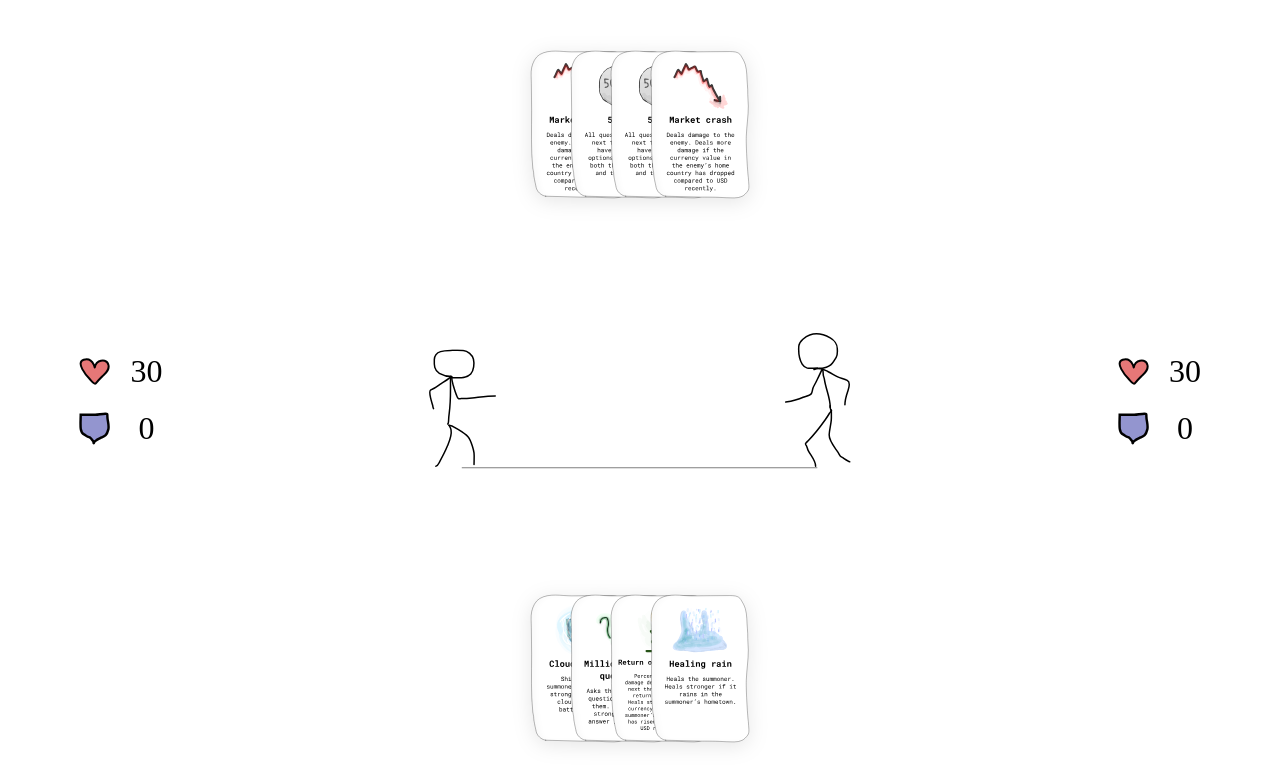
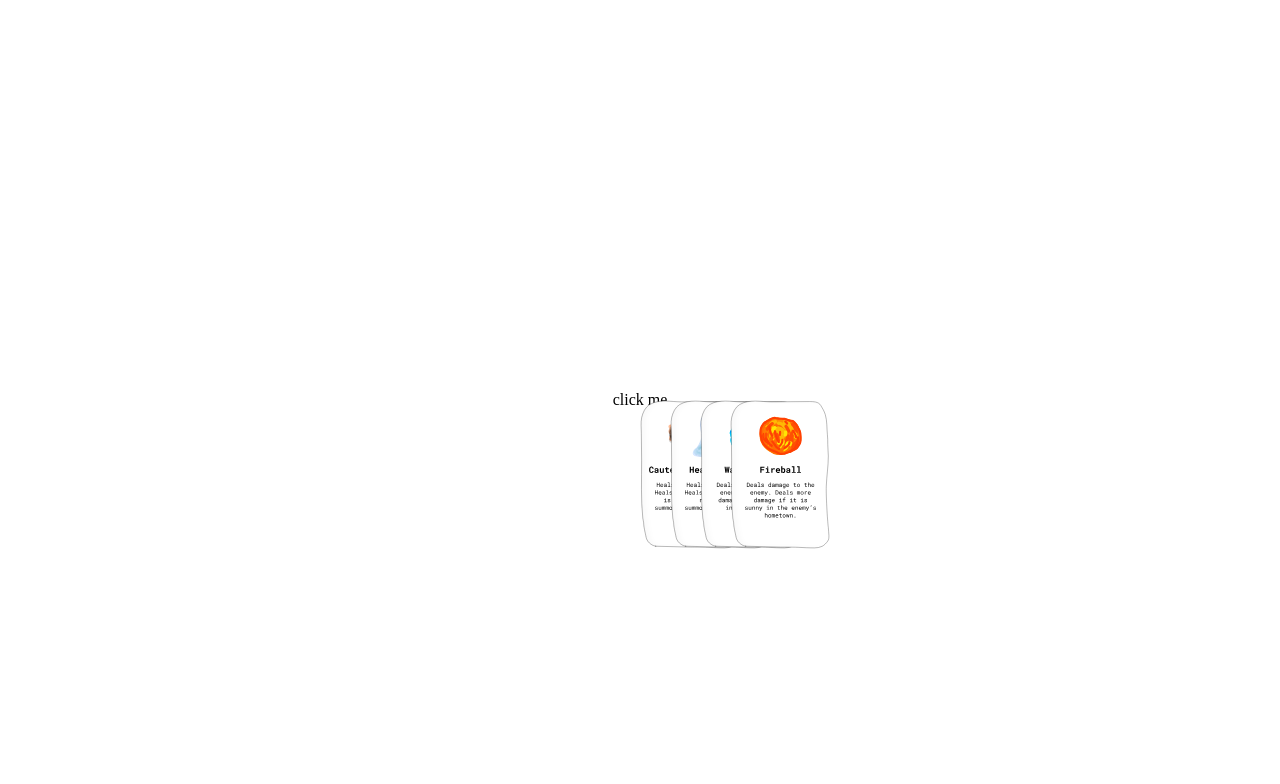
Before and after one commit to kkrzaevich/api-wars, a Svelte app: page / in a window 1280 px wide. Shown: the top 784 px of the page. Built offline with nearby package versions, Linux system fonts and the light colour scheme; a web font is replaced by a local one.

Commit message:
done some work in stores.ts

```diff
--- a/src/App.svelte
+++ b/src/App.svelte
@@ -2,10 +2,11 @@
   import HandTop from "./components/cards/HandTop.svelte";
   import HandBottom from "./components/cards/HandBottom.svelte";
   import Battlefield from "./components/battlefield/Battlefield.svelte";
+  import Hand from "./components/cards/Hand.svelte";
 </script>
 
 <main>
-  <div class="top">
+  <!-- <div class="top">
     <HandTop />
   </div>
   <div class="center">
@@ -13,7 +14,8 @@
   </div>
   <div class="bottom">
     <HandBottom />
-  </div>
+  </div> -->
+  <Hand />
 </main>
 
 <style>
--- /dev/null
+++ b/src/components/cards/Hand.svelte
@@ -0,0 +1,48 @@
+<script lang="ts">
+    import { Hand,
+        hand,
+        globalHoverCardWidth,
+        globalSelectCardWidth,
+        globalGap,
+        globalHoverGap,
+        globalHoverTopGap,
+        globalSelectLeft,
+        globalSelectTopGap,
+        defaultHandSize} from "../../stores";
+
+    let localHand: Hand;
+    hand.subscribe((hand) => {localHand = hand});
+
+</script>
+
+<button on:click={()=>{console.log(localHand)}}>click me</button>
+<main>
+    {#each localHand.cards as card, i}
+        <button style={`z-index: ${card.id+1}; left: ${card.left}px; top: ${card.top}px; width: ${card.width}px`}
+        on:click={() => {localHand.selectCard(card.id); localHand = localHand}}
+        on:mouseover={() => {localHand.hoverCard(card.id); localHand = localHand}} on:focus={() => {localHand.hoverCard(card.id); localHand = localHand}}
+        on:mouseout={()=>{localHand.unhoverCards(); localHand = localHand}} on:blur={()=>{localHand.unhoverCards(); localHand = localHand}}
+        class="card-top">
+            <img src={`/cards/${card.card.srcFront}`} alt="the card">
+        </button>
+    {/each}
+</main>
+
+
+
+
+<style>
+    img {
+        width: 100%;
+    }
+
+    main {
+        position: relative;
+    }
+
+    button {
+        position: absolute;
+        width: 100px;
+        transition: all 1s;
+    }
+</style>
--- a/src/components/cards/HandTop.svelte
+++ b/src/components/cards/HandTop.svelte
@@ -28,39 +28,75 @@
 
     const hand = getShuffledHand(localCards, handSize);
 
-    // написать функцию, которая будет сдвигать карту по клику
-
     function selectCard(this: HTMLButtonElement) {
         this.classList.add('active');
         this.classList.remove('card-top');
         console.log(this.classList);
     }
 
+    function hoverCard(this: HTMLButtonElement) {
+        gap = 50;
+        top = 100;
+
+    }
+
+    $: gap = 30;
+    $: top = 0;
+
 </script>
+
 
 <div class="hand">
     {#each hand as src, i}
-        <div style={`z-index: ${i}`}>
-            <Card src={`/cards/${src}`}  class="card-top" callback={selectCard}/>
-        </div>
+        <button style={`z-index: ${i}; transform: translate(${gap*(i)}px); top: ${top}px`}
+         on:click={selectCard}
+         on:mouseover={hoverCard} on:focus={hoverCard}
+         on:mouseout={()=>{gap = 30}} on:blur={()=>{gap = 30}}
+         class="card-top">
+            <img src={`/cards/${src}`} alt="the card">
+        </button>
 	{/each}
 </div>
 
 <style>
-    :global(.card-top) {
+    /* Для всех карт делаем position absolute, двигаем с помощью transform-translate в зависимости от  */
+
+    .active {
+        display: none;
+    }
+
+    .hand {
+        position: relative;
+        background-color: red;
+        padding:100px;
+    }
+
+    .card-top {
+        position: absolute;
+        width: 100px;
+        transition: all 1s;
+        left:0px;
+        top:0px;
+    }
+
+    img {
+        width: 100%;
+    }
+
+    /* .card-top {
         width: 100px;
         transition: all 0.5s, margin 1.5s;
         margin: -30px;
         overflow: hidden;
     }
 
-    :global(.card-top):hover {
+    .card-top:hover {
         filter: drop-shadow(0px 4px 10px rgba(0, 0, 0, 0.50));
         margin: -30px 0px 0px 0px;
         width: 125px;
     }
 
-    :global(.active) {
+    .active {
         width: 125px;
         transition: all 0.5s, margin 1.5s;
         filter: drop-shadow(0px 4px 10px rgba(0, 0, 0, 0.50));
@@ -81,5 +117,5 @@
 
     .hand:hover {
         gap: 50px;
-    }
+    } */
 </style>
--- a/src/stores.ts
+++ b/src/stores.ts
@@ -21,3 +21,185 @@ export const cards = writable(
         "back.svg"
     ]
 );
+
+//
+//
+// Global variables
+export const globalCardWidth = 100;
+export const globalHoverCardWidth = 125;
+export const globalSelectCardWidth = 150;
+
+export const globalGap = 30;
+export const globalHoverGap = 50;
+
+export const globalHoverTopGap = 50;
+
+export const globalSelectLeft = 300;
+export const globalSelectTopGap = 70;
+
+export const defaultHandSize = 4;
+
+//
+//
+// Card
+
+class Card {
+    name: string = "Fireball";
+    srcFront: string = "fireball.svg";
+    srcBack: string = "back.svg";
+
+    constructor(name: string = "Fireball", srcFront: string = "fireball.svg") {
+        this.name = name;
+        this.srcFront = srcFront;
+    }
+
+    use() {}
+}
+
+const fireball = new Card("Fireball","fireball.svg")
+const cloudShield = new Card("Cloud shield","cloud-shield.svg")
+const cauterizeWounds = new Card("Cauterize wounds", "cauterize-wounds.svg")
+const healingRain = new Card("Healing rain", "healing-rain.svg")
+const lightning = new Card("Lightning", "lightning.svg");
+const waterBolt = new Card("Water bolt", "water-bolt.svg");
+
+const availableCards: Card[] = [
+    fireball, cloudShield, cauterizeWounds, healingRain, lightning, waterBolt
+]
+
+//
+//
+// Card in hand
+
+class CardInHand {
+    card: Card = fireball;
+    width: number = globalCardWidth;
+    frontVisible: boolean = true;
+    id: number = 0;
+    left: number = 0;
+    top: number = 0;
+    state: "default" | "hover" | "active" = "default";
+
+    constructor(card: Card = fireball, id: number = 0, left: number = 0, frontVisible: boolean = true, ) {
+        this.card = card;
+        this.id = id;
+        this.left = left;
+        this.frontVisible = frontVisible;
+    }
+
+    moveLeft(gap: number) {
+        this.left -= gap;
+    }
+    select(left: number, top: number, width: number) {
+        this.left = left;
+        this.width = width;
+        this.top = top;
+    }
+}
+
+const fireballInHand = new CardInHand()
+
+//
+//
+// Hand
+
+export class Hand {
+    orientation: string = "top";
+    gap: number = globalGap;
+    selectPosition: number = globalSelectLeft;
+    cards: CardInHand[] = [];
+
+    constructor(orientation: string = "top", gap: number = globalGap, cards: CardInHand[] = [fireballInHand]) {
+        this.orientation = orientation;
+        this.gap = gap;
+        this.cards = cards;
+    }
+
+    hoverCard(cardId: number) {
+        this.gap = globalHoverGap;
+        this.cards.forEach((card, index) => {
+            if (card.id === cardId) {
+                card.width = globalHoverCardWidth;
+                card.top = globalHoverTopGap;
+            } else if (card.id > cardId) {
+                card.moveLeft(-this.gap/2);
+            } else {
+                card.moveLeft(this.gap/2);
+            }
+        })
+    }
+
+    unhoverCards() {
+        this.gap = globalGap;
+        this.cards.forEach((card, index) => {
+            card.width = globalCardWidth;
+            card.top = 0;
+            card.left = this.gap*index;
+        })
+    }
+
+    selectCard(cardId: number) {
+        this.cards.forEach((card, index) => {
+            if (card.id === cardId) {
+                card.select(globalSelectLeft,globalSelectTopGap,globalSelectCardWidth)
+            } else if (card.id > cardId) {
+                card.moveLeft(this.gap*1.5);
+            }
+        })
+    }
+
+    deselectCard(cardId: number) {
+        this.cards.forEach((card, index) => {
+            card.width = globalCardWidth;
+            card.top = 0;
+            card.left = this.gap*index;
+        })
+    }
+
+    fillHand(handSize: number, availableCards: Card[]) {
+        this.cards = [];
+        for (let i = 0; i < handSize; i++) {
+            const newCard = availableCards[Math.floor(Math.random()*availableCards.length)];
+            const newCardInHand = new CardInHand(newCard, i, this.gap*i, true)
+            this.cards.push(newCardInHand);
+        }
+    }
+
+    addCard(availableCards: Card[]) {
+        const newCard = availableCards[Math.floor(Math.random()*availableCards.length)];
+        const newCardInHand = new CardInHand(newCard, this.cards.length, this.gap*this.cards.length, true)
+        this.cards.push(newCardInHand);
+    }
+
+    removeCard(id: number) {
+        this.cards.splice(id, 1);
+        this.cards.forEach((card, index) => {
+            card.id = index;
+        })
+    }
+
+    useCard(cardId: number) {
+
+    }
+}
+
+const initHand = new Hand("top",30,[]);
+initHand.fillHand(defaultHandSize,availableCards)
+
+export const hand = writable(initHand)
+
+//
+//
+// Character class
+
+class CharacterClass {
+
+}
+
+//
+//
+// Player
+
+class Player {
+
+}
```
